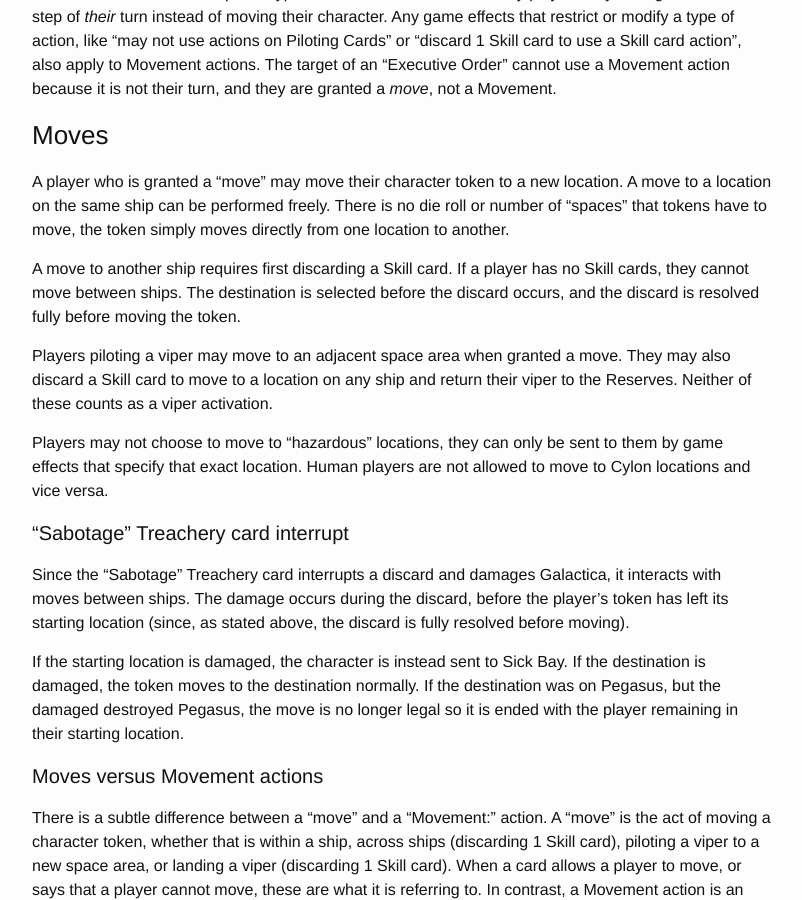
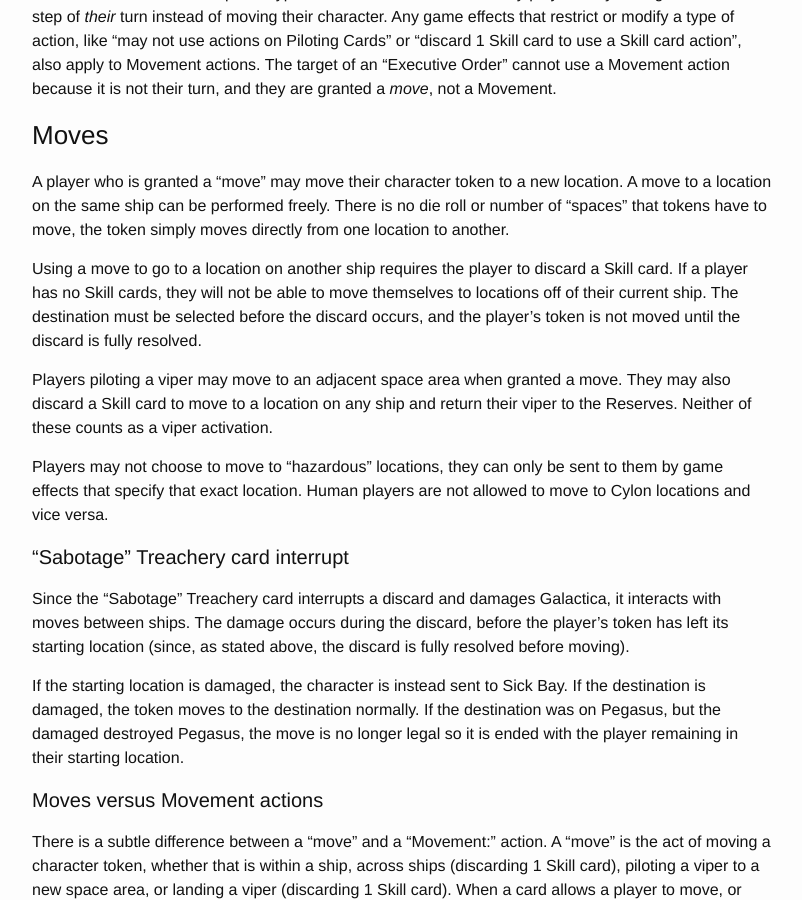
Before and after one commit to jbiatek/BSGRulebook, a Jekyll site: the page built from rulebook.md, in a window 1280 px wide and 900 px high, scrolled down 11013 px. Shown: the whole window, without its empty margins (238-1040 px from the left). Built offline with Jekyll 4.4.1, drawn with Linux system fonts in a browser that asks for light colours; nearby versions of some CDN libraries; some of the changed text lies outside the part shown.

Commit message:
Some rewordings

```diff
--- a/rulebook.md
+++ b/rulebook.md
@@ -238,7 +238,7 @@ A "Movement:" action is a special type of action which can be used by players *o
 
 A player who is granted a "move" may move their character token to a new location. A move to a location on the same ship can be performed freely. There is no die roll or number of "spaces" that tokens have to move, the token simply moves directly from one location to another.
 
-A move to another ship requires first discarding a Skill card. If a player has no Skill cards, they cannot move between ships. The destination is selected before the discard occurs, and the discard is resolved fully before moving the token.
+Using a move to go to a location on another ship requires the player to discard a Skill card. If a player has no Skill cards, they will not be able to move themselves to locations off of their current ship. The destination must be selected before the discard occurs, and the player's token is not moved until the discard is fully resolved.
 
 Players piloting a viper may move to an adjacent space area when granted a move. They may also discard a Skill card to move to a location on any ship and return their viper to the Reserves. Neither of these counts as a viper activation.
 
```
Also changed, not shown: other parts of rulebook.md (+1 -1 lines).
